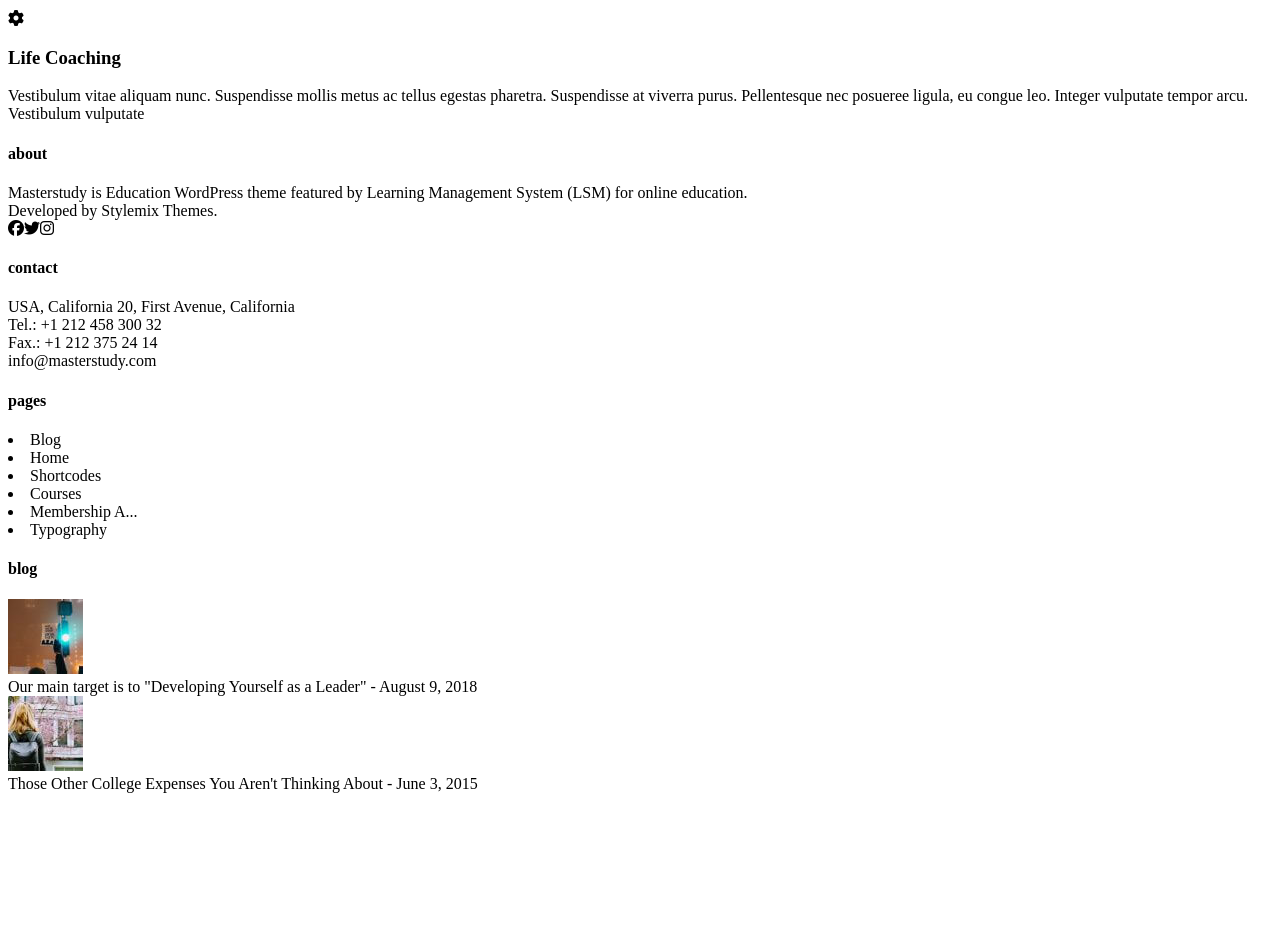
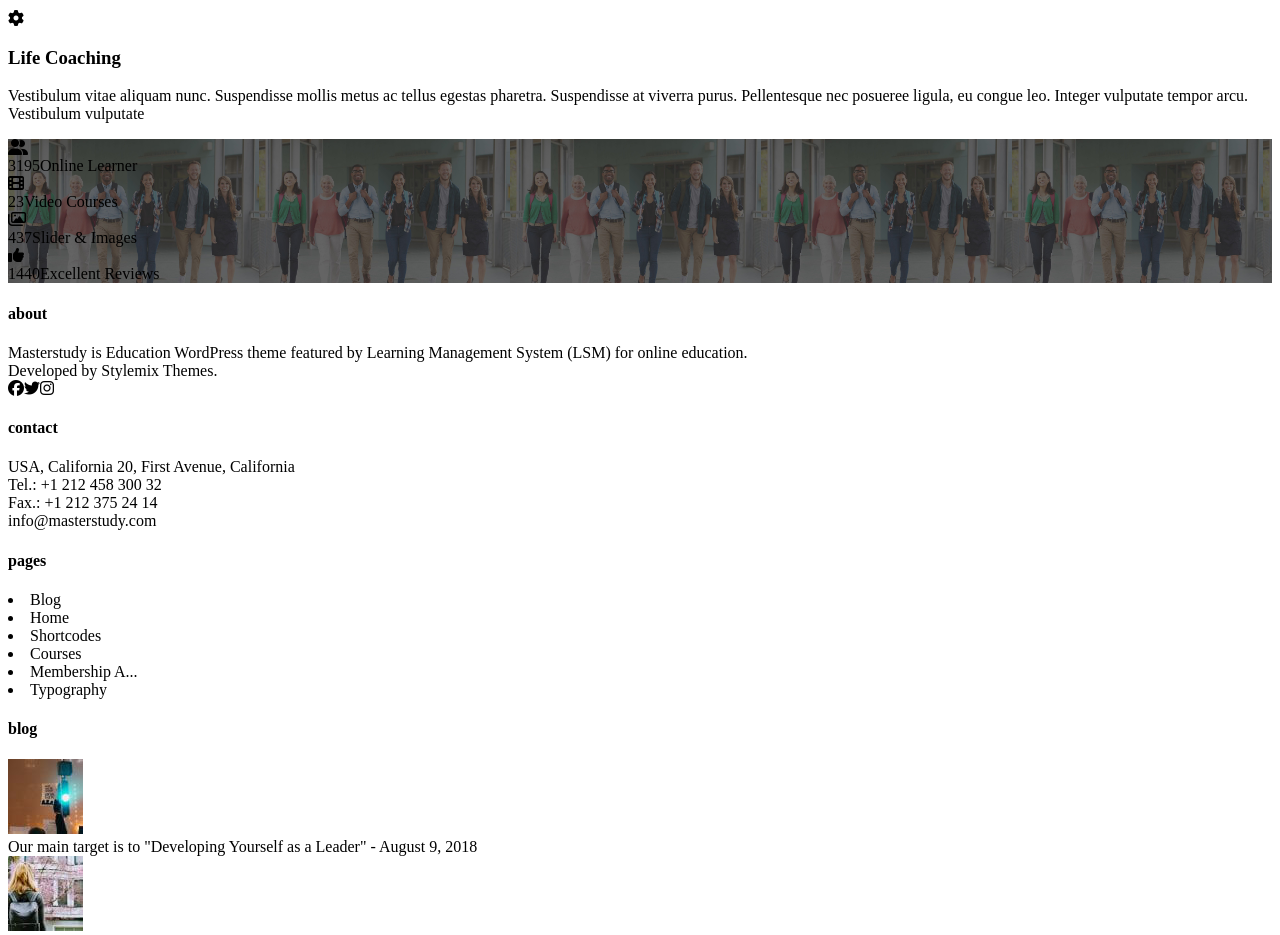
Before and after one commit to gluke0/proj-html-vuejs, a Vue app: page / in a window 1280 px wide. Shown: the part 3880-4815 px from the top of the page. Before the commit the page ends 4681 px from the top, so only its background shows below. Built offline with nearby package versions, Linux system fonts and the light colour scheme.

Commit message:
html bozza sez numbers

```diff
--- a/src/components/main/numbers.vue
+++ b/src/components/main/numbers.vue
@@ -17,6 +17,47 @@ export default {
 
 <template>
 
+    <section id="numbers">
+        <div>
+            <div>
+                <div>
+                    <i class="fa-solid fa-user-group"></i>
+                </div>
+                <div>
+                    <span>3195</span>
+                    <span>Online Learner</span>
+                </div>
+            </div>
+            <div>
+                <div>
+                    <i class="fa-solid fa-film"></i>
+                </div>
+                <div>
+                    <span>23</span>
+                    <span>Video Courses</span>
+                </div>
+            </div>
+            <div>
+                <div>
+                    <i class="fa-regular fa-images"></i>
+                </div>
+                <div>
+                    <span>437</span>
+                    <span>Slider & Images</span>
+                </div>
+            </div>
+            <div>
+                <div>
+                    <i class="fa-solid fa-thumbs-up"></i>
+                </div>
+                <div>
+                    <span>1440</span>
+                    <span>Excellent Reviews</span>
+                </div>
+            </div>
+
+        </div>
+    </section>
 
 </template>
 
@@ -25,4 +66,9 @@ export default {
 
 @use '../../style/partials/variables';
 
+#numbers{
+    background-image: url(../../assets/images/counter-1919x1101.jpg);
+    background-size: contain;
+}
+
 </style>
```
